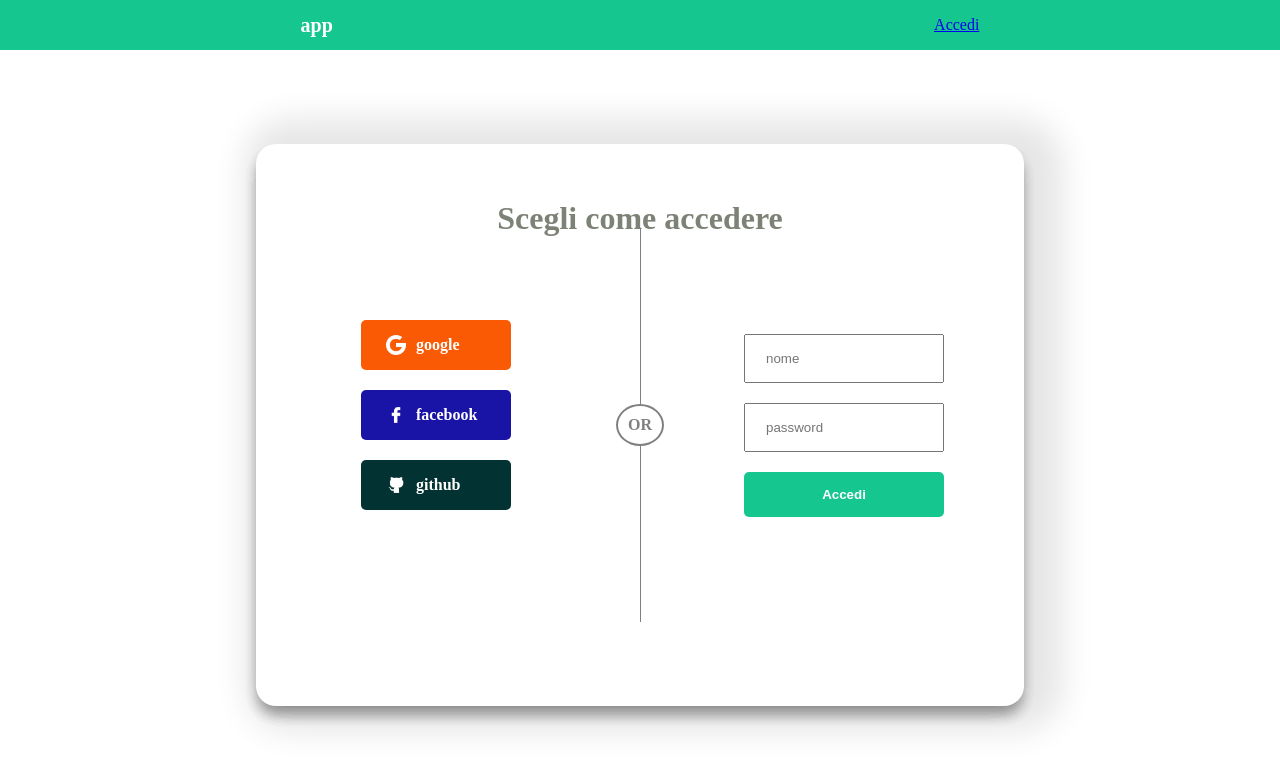
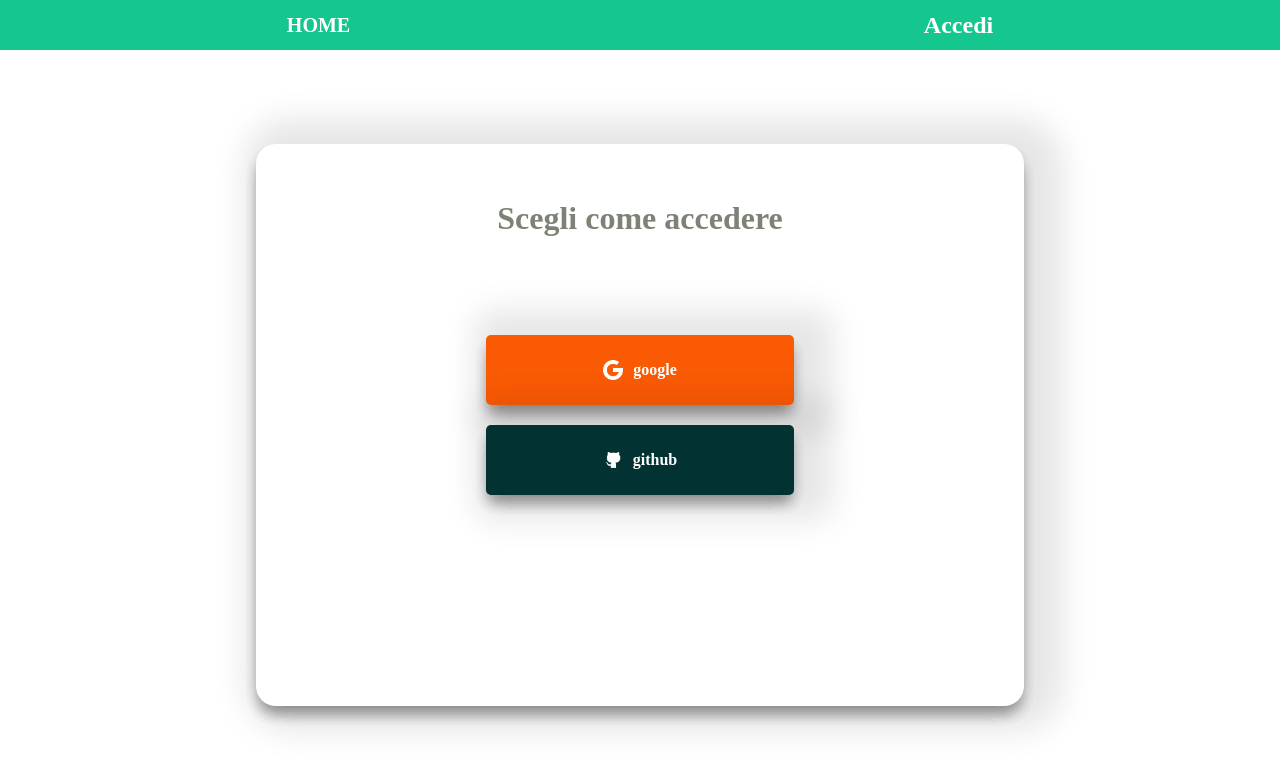
Before and after one commit to MatteoGrigoletto/react-google-login, a React (Create React App) app in the folder client/: page /login in a window 1280 px wide. Shown: the top 770 px of the page. Built offline with nearby package versions, Linux system fonts and the light colour scheme; no server answers.

Commit message:
remove login new user and change style navbar

```diff
--- a/client/src/App.scss
+++ b/client/src/App.scss
@@ -3,3 +3,9 @@
   margin: 0;
   padding: 0;
 }
+@media screen and (max-width: 992px) {
+  .card {
+    width: 100%;
+    margin-bottom: 50px;
+  }
+}
--- a/client/src/components/NavBar.scss
+++ b/client/src/components/NavBar.scss
@@ -11,6 +11,9 @@
     .link {
       color: inherit;
       text-decoration: none;
+      &:hover {
+        color: blue;
+      }
     }
   }
   .list {
@@ -31,4 +34,16 @@
       }
     }
   }
+  .login {
+    list-style: none;
+    &_link {
+      text-decoration: none;
+      color: white;
+      font-size: 24px;
+      font-weight: bold;
+      &:hover {
+        color: blue;
+      }
+    }
+  }
 }
--- a/client/src/components/Navbar.jsx
+++ b/client/src/components/Navbar.jsx
@@ -10,7 +10,7 @@ function NavBar({ user }) {
     <div className="navbar">
       <span className="logo">
         <Link className="link" to="/">
-          app
+          HOME
         </Link>
       </span>
       {user ? (
@@ -25,7 +25,13 @@ function NavBar({ user }) {
           </li>
         </ul>
       ) : (
-        <Link to="/login">Accedi</Link>
+        <ul className="login">
+          <li>
+            <Link className="login_link" to="/login">
+              Accedi
+            </Link>
+          </li>
+        </ul>
       )}
     </div>
   );
--- a/client/src/pages/Login.jsx
+++ b/client/src/pages/Login.jsx
@@ -1,7 +1,6 @@
 import React from "react";
 import "./Login.scss";
 import googleImg from "../img/google.png";
-import facebookImg from "../img/facebook.png";
 import githubImg from "../img/github.png";
 
 function Login() {
@@ -16,27 +15,14 @@ function Login() {
       <h1 className="login_title"> Scegli come accedere</h1>
       <div className="wrapper">
         <div className="left">
-          <div className="login_button google" onClick={google}>
+          <div className="button google" onClick={google}>
             <img src={googleImg} alt="" className="icon" />
             google
           </div>
-          <div className="login_button facebook">
-            <img src={facebookImg} alt="" className="icon" />
-            facebook
-          </div>
-          <div className="login_button github" onClick={github}>
+          <div className="button github" onClick={github}>
             <img src={githubImg} alt="" className="icon" />
             github
           </div>
-        </div>
-        <div className="center">
-          <div className="line"></div>
-          <div className="or">OR</div>
-        </div>
-        <div className="right">
-          <input type="text" placeholder="nome" />
-          <input type="text" placeholder="password" />
-          <button className="submit">Accedi</button>
         </div>
       </div>
     </div>
--- a/client/src/pages/Login.scss
+++ b/client/src/pages/Login.scss
@@ -24,29 +24,12 @@
       0px 10px 15px -3px rgba(0, 0, 0, 0.1),
       0px 10px 15px -3px rgba(0, 0, 0, 0.1);
   }
-  .left,
-  .right {
+  .left {
     flex: 1;
     display: flex;
     flex-direction: column;
     align-items: center;
-  }
-  &_button {
-    width: 150px;
-    padding: 15px 25px;
-    border-radius: 5px;
-    color: white;
-    display: flex;
-    align-items: center;
-    font-weight: bold;
-    margin-bottom: 20px;
 
-    .icon {
-      width: 20px;
-      height: 20px;
-      margin-right: 10px;
-    }
-  }
     .google {
       background-color: rgb(250, 90, 4);
     }
@@ -56,46 +39,32 @@
     .github {
       background-color: rgb(2, 50, 50);
     }
-  input {
-    width: 200px;
-    padding: 15px 20px;
-    margin-bottom: 20px;
-  }
-  .submit {
-    width: 200px;
-    background-color: rgb(21, 198, 142);
+    .button {
+      width: 40%;
+      padding: 25px 25px;
+      border-radius: 5px;
       color: white;
-    font-weight: bold;
-    border: none;
-    padding: 15px 20px;
-    border-radius: 5px;
-  }
-  .center {
-    height: 100%;
       display: flex;
       align-items: center;
       justify-content: center;
-    position: relative;
+      font-weight: bold;
+      margin-bottom: 20px;
+      cursor: pointer;
+      box-shadow: 14px 0px 32px 25px rgba(0, 0, 0, 0.1),
+        0px 10px 15px -3px rgba(0, 0, 0, 0.1),
+        0px 10px 15px -3px rgba(0, 0, 0, 0.1),
+        0px 10px 15px -3px rgba(0, 0, 0, 0.1),
+        0px 10px 15px -3px rgba(0, 0, 0, 0.1),
+        0px 10px 15px -3px rgba(0, 0, 0, 0.1);
 
-    .line {
-      position: absolute;
-      width: 0.5px;
-      height: 70%;
-      background-color: gray;
-      top: 0;
-      bottom: 0;
-      left: 0;
-      right: 0;
-      margin: auto;
-      z-index: -1;
+      &:hover {
+        transform: scale(1.1);
       }
-    .or {
-      border: 2px solid gray;
-      border-radius: 50%;
-      padding: 10px;
-      color: gray;
-      background: white;
-      font-weight: bold;
+      .icon {
+        width: 20px;
+        height: 20px;
+        margin-right: 10px;
       }
     }
   }
+}
```
Also changed, not shown: client/src/img/facebook.png (deleted). Lines whose indentation alone changed are shown as unchanged.
